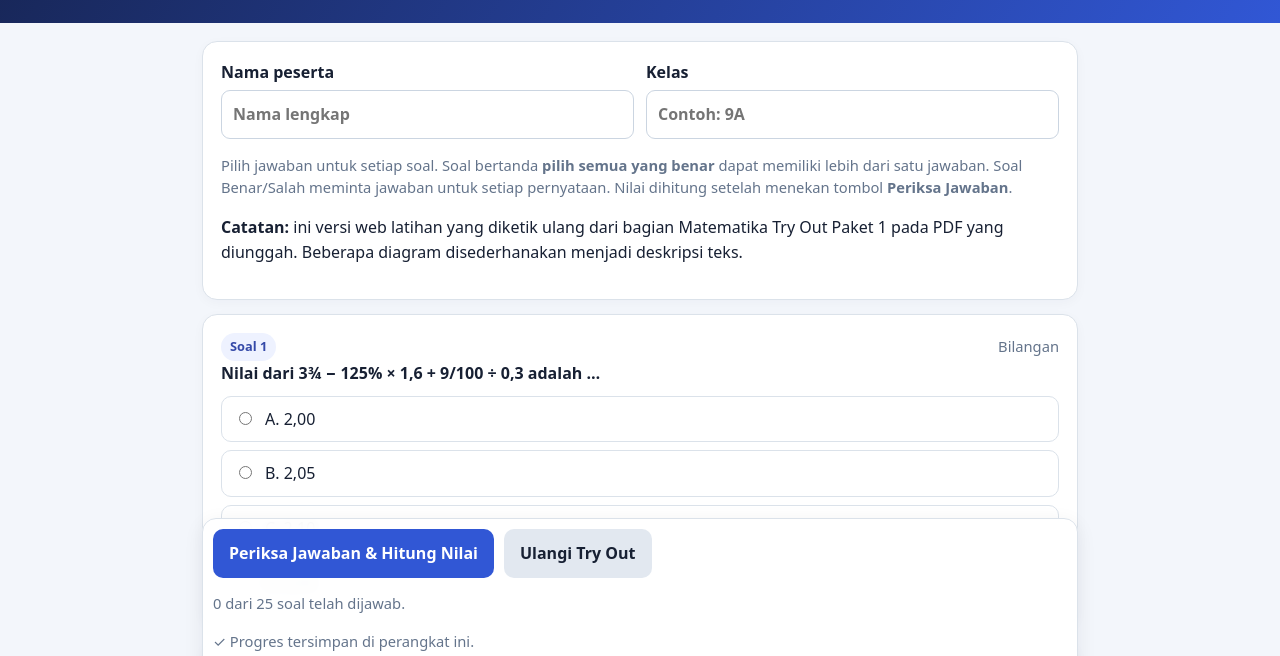
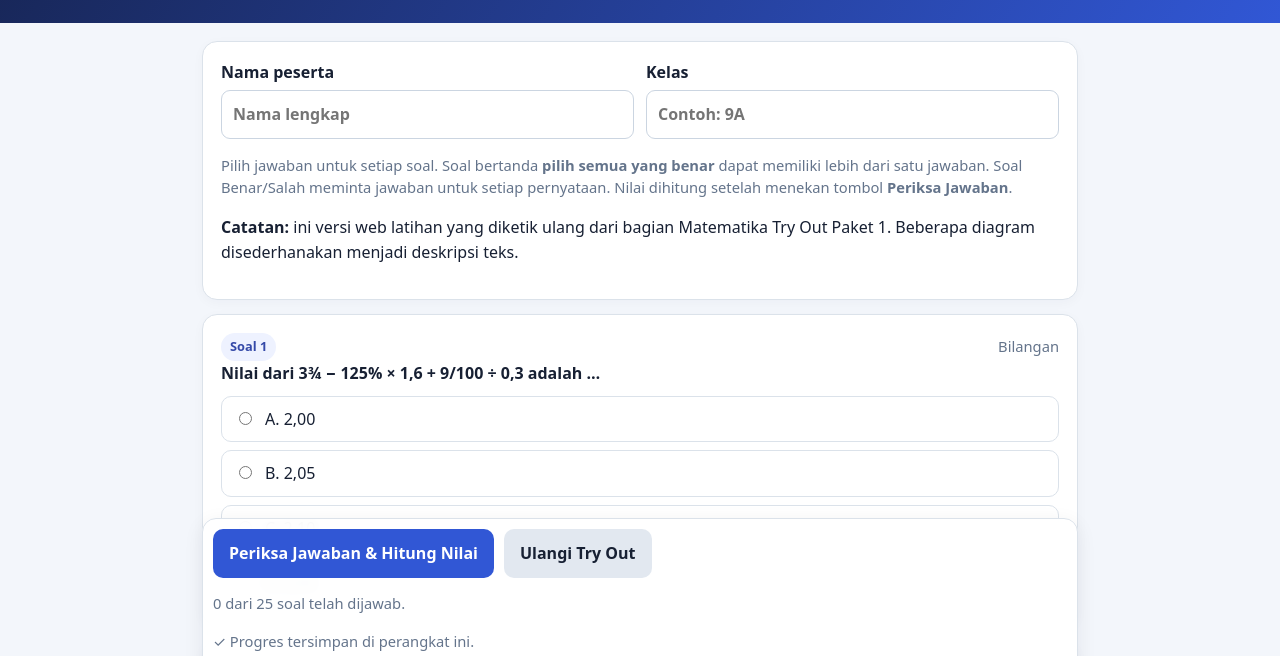
Before and after one commit to Samsoed/Try-Out-Mtka, a plain HTML site: page index.html in a window 1280 px wide. Shown: the part 114-770 px from the top of the page. Drawn offline with Linux system fonts and the light colour scheme.

Commit message:
Update index.html

```diff
--- a/index.html
+++ b/index.html
@@ -30,7 +30,7 @@ table{border-collapse:collapse;width:100%;margin:12px 0}td,th{border:1px solid v
   <label>Kelas<input id="class" placeholder="Contoh: 9A"></label>
  </div>
  <p class="small">Pilih jawaban untuk setiap soal. Soal bertanda <b>pilih semua yang benar</b> dapat memiliki lebih dari satu jawaban. Soal Benar/Salah meminta jawaban untuk setiap pernyataan. Nilai dihitung setelah menekan tombol <b>Periksa Jawaban</b>.</p>
- <p><b>Catatan:</b> ini versi web latihan yang diketik ulang dari bagian Matematika Try Out Paket 1 pada PDF yang diunggah. Beberapa diagram disederhanakan menjadi deskripsi teks.</p>
+ <p><b>Catatan:</b> ini versi web latihan yang diketik ulang dari bagian Matematika Try Out Paket 1. Beberapa diagram disederhanakan menjadi deskripsi teks.</p>
 </section>
 <div id="quiz"></div>
 <section class="panel sticky">
```
